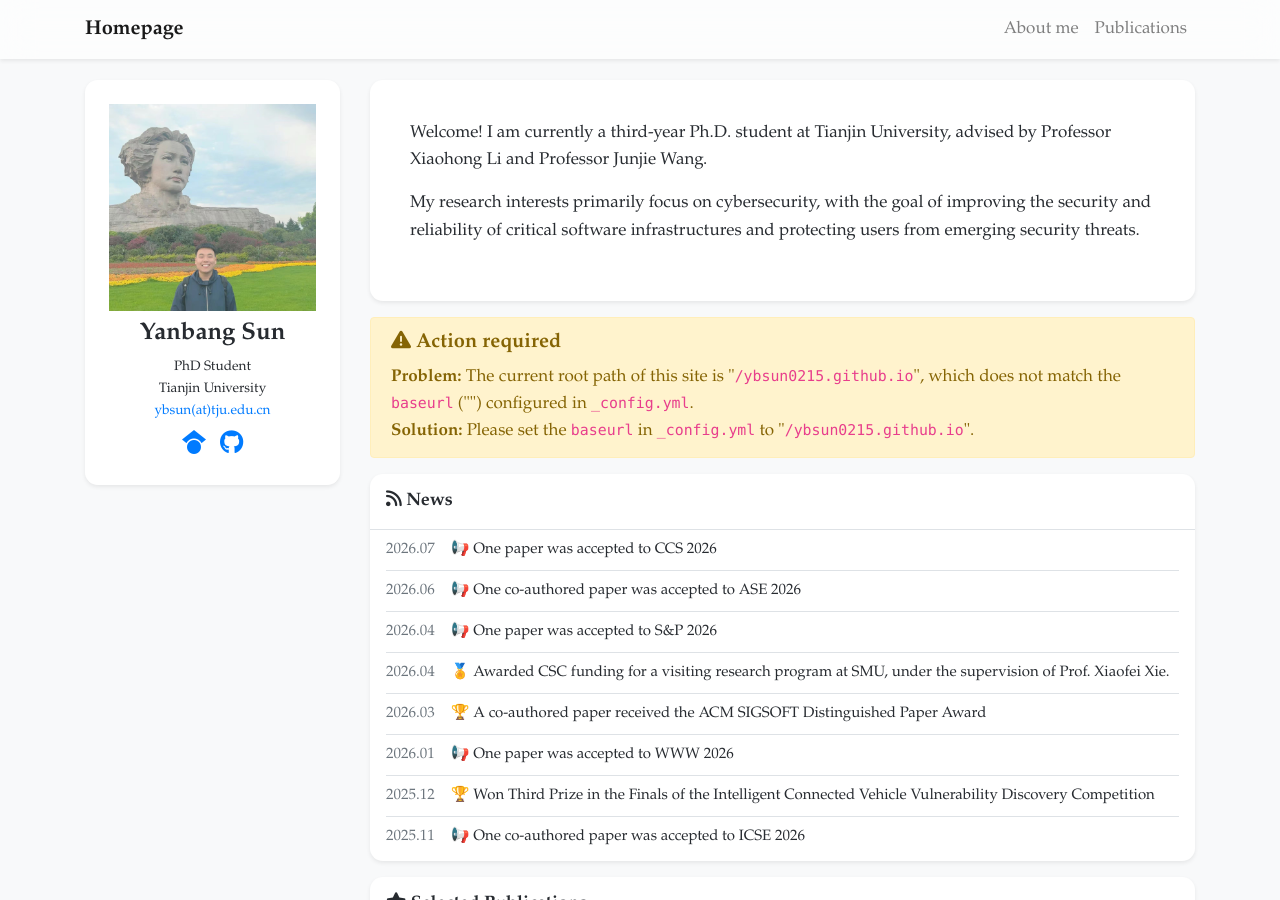
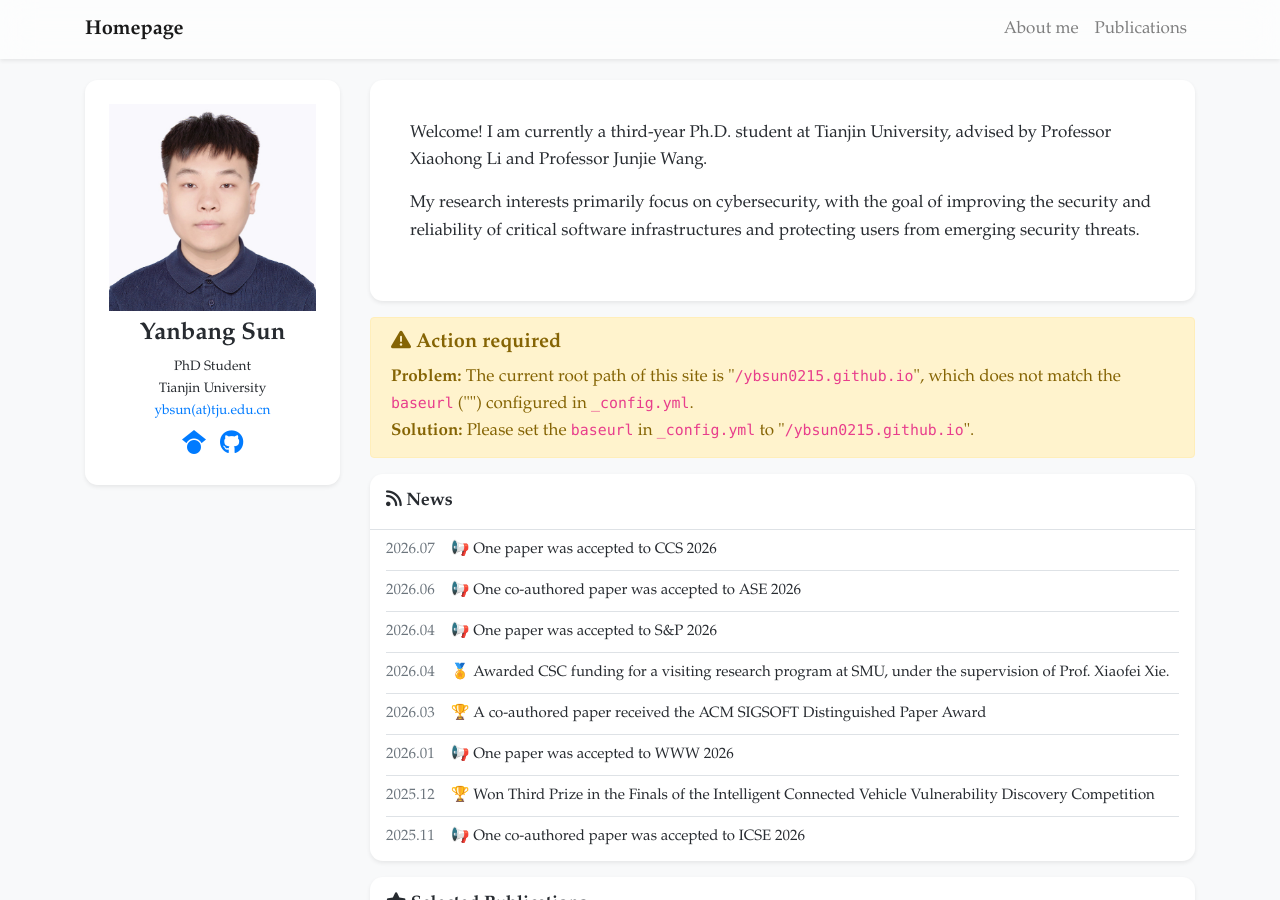
Before and after one commit to ybsun0215/ybsun0215.github.io, a Jekyll site: the page built from index.html, in a window 1280 px wide and 900 px high. Built offline with Jekyll 4.4.1, drawn with Linux system fonts in a browser that asks for light colours; nearby versions of some CDN libraries; a style sheet for code colours, icons or effects is not loaded.

Commit message:
Update profile.yml

```diff
--- a/_data/profile.yml
+++ b/_data/profile.yml
@@ -25,7 +25,7 @@
   <p>
     My research interests primarily focus on cybersecurity, with the goal of improving the security and reliability of critical software infrastructures and protecting users from emerging security threats.
   </p>
-portrait_url: /assets/images/photos/img2.jpg
+portrait_url: /assets/images/photos/img1.jpg
 
 # portrait_caption: >-
 #   Photo by Manja Vitolic on Unsplash (this caption is optional, comment it out to disable).
```
